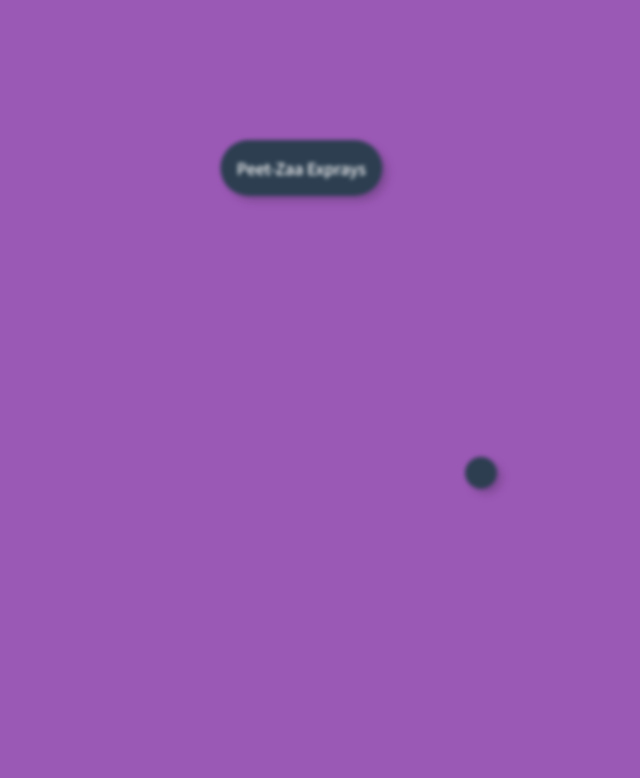
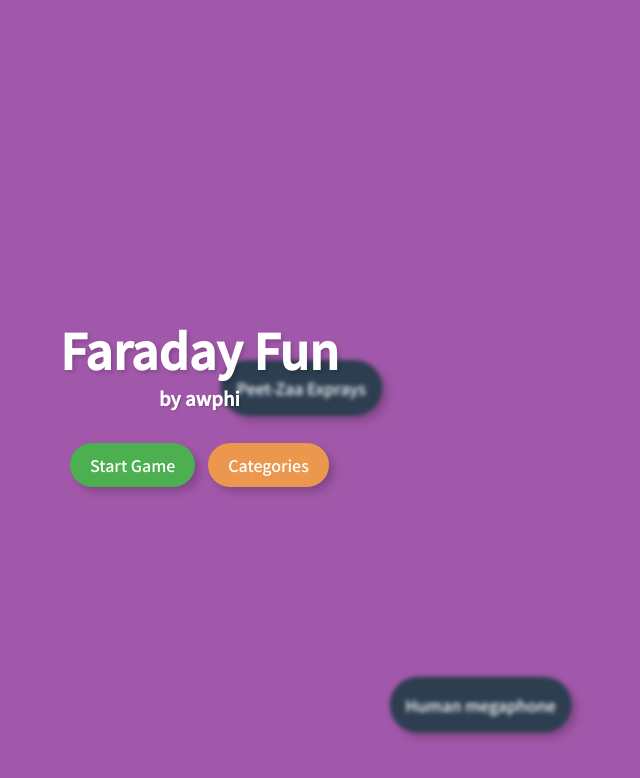
Before and after one commit to awphi/faraday-fun, a Vue app: page /#/ in a window 1280 px wide. Before the commit this address led to /#/start. Shown: the top 778 px of the page, without its empty margins (441-1081 px from the left). Built offline with nearby package versions, Linux system fonts and the light colour scheme.

Commit message:
minor fix

```diff
--- a/src/assets/buttons.css
+++ b/src/assets/buttons.css
@@ -35,7 +35,8 @@ button.dark {
 }
 
 button:active {
-  transform: translateY(1px);
+  transform: translateY(1.5px);
+  filter: brightness(90%);
 }
 
 button:disabled {
--- a/src/components/routes/SplashScreen.vue
+++ b/src/components/routes/SplashScreen.vue
@@ -4,8 +4,8 @@
       <h1>Faraday Fun</h1>
       <h2>by awphi</h2>
       <div id="controls">
-        <button class="green">Start Game</button>
-        <button class="orange">Categories</button>
+        <button id="start-btn" class="green">Start Game</button>
+        <button id="categories-btn" class="orange">Categories</button>
       </div>
     </div>
   </div>
```
Also changed, not shown: src/assets/menu-phrases.txt.
